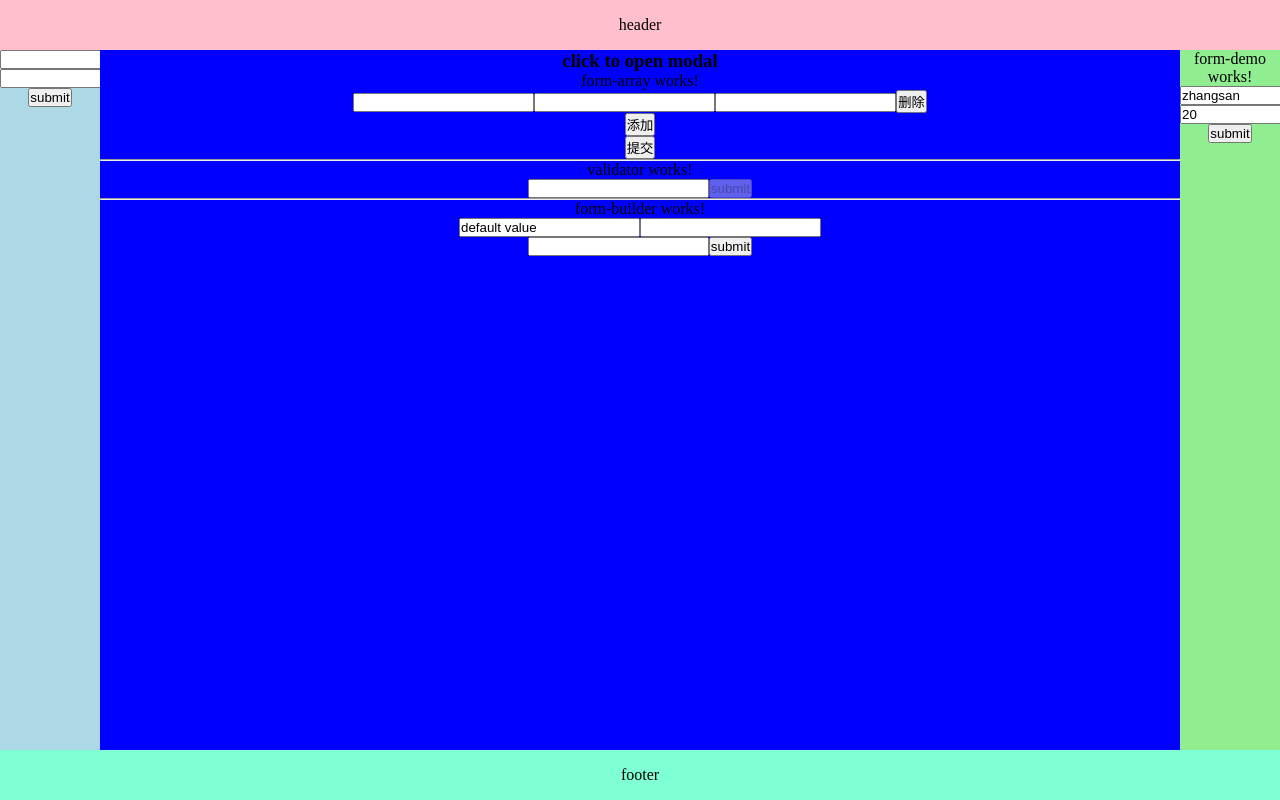
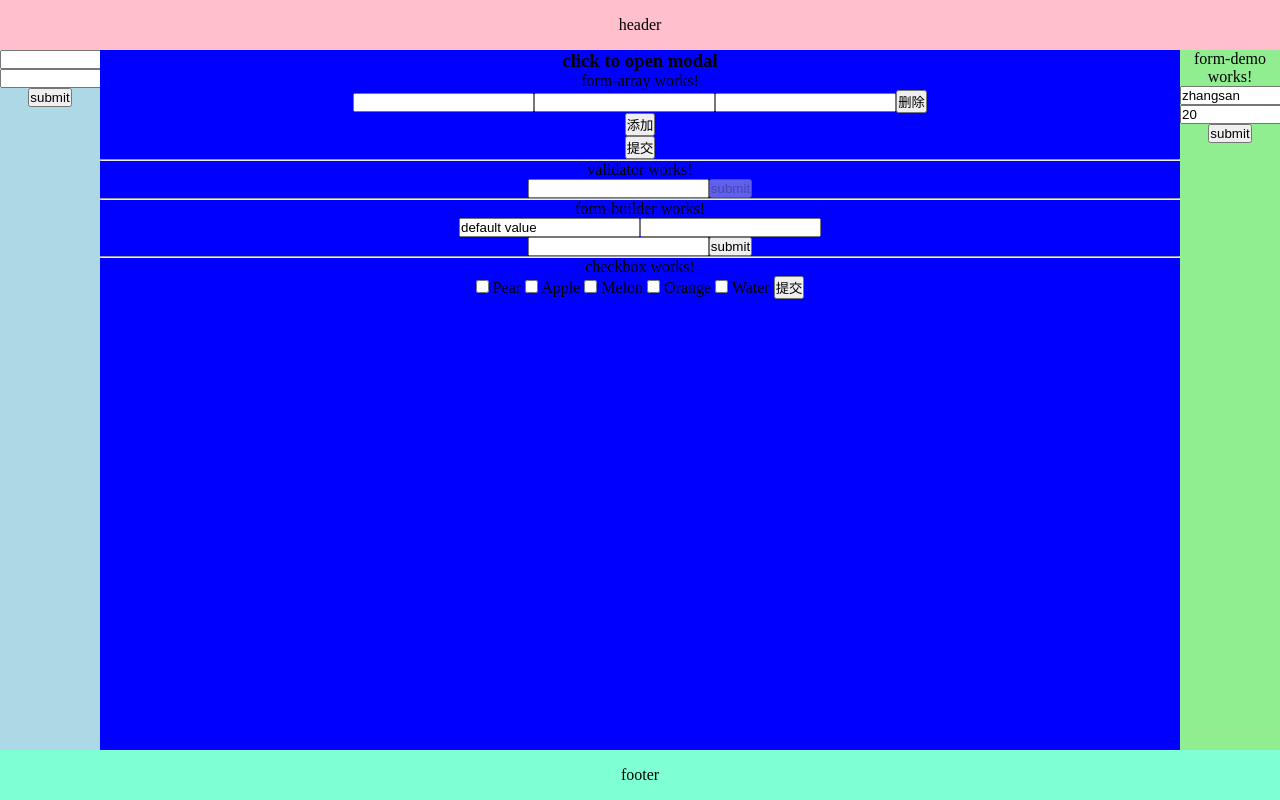
Before and after one commit to tonghuaying/my-angular-demo, an Angular app: page / in a window 1280 px wide. Shown: the top 800 px of the page. Built offline with nearby package versions, Linux system fonts and the light colour scheme.

Commit message:
feat: checkbox

```diff
--- a/src/app/app.component.html
+++ b/src/app/app.component.html
@@ -41,6 +41,8 @@
       <app-validator></app-validator>
       <hr />
       <app-form-builder></app-form-builder>
+      <hr />
+      <app-checkbox></app-checkbox>
     </div>
     <div class="right">
       <app-form-demo></app-form-demo>
--- a/src/app/app.module.ts
+++ b/src/app/app.module.ts
@@ -9,6 +9,7 @@ import { FormDemoComponent } from './components/form-demo/form-demo.component';
 import { FormArrayComponent } from './components/form-array/form-array.component';
 import { ValidatorComponent } from './components/validator/validator.component';
 import { FormBuilderComponent } from './components/form-builder/form-builder.component';
+import { CheckboxComponent } from './components/checkbox/checkbox.component';
 
 @NgModule({
   declarations: [
@@ -17,7 +18,8 @@ import { FormBuilderComponent } from './components/form-builder/form-builder.com
     FormDemoComponent,
     FormArrayComponent,
     ValidatorComponent,
-    FormBuilderComponent
+    FormBuilderComponent,
+    CheckboxComponent
   ],
   imports: [
     BrowserModule,
--- /dev/null
+++ b/src/app/components/checkbox/checkbox.component.html
@@ -0,0 +1,8 @@
+<p>checkbox works!</p>
+<form [formGroup]="form" (submit)="onSubmit()">
+  <label *ngFor="let item of ListData">
+    <input type="checkbox" [value]="item.value" (change)="onChange($event)" />
+    {{ item.name }}
+  </label>
+  <button>提交</button>
+</form>
--- /dev/null
+++ b/src/app/components/checkbox/checkbox.component.ts
@@ -0,0 +1,47 @@
+import { Component } from '@angular/core';
+import { FormArray, FormBuilder, FormGroup } from '@angular/forms';
+
+
+interface ListItem {
+  name: string
+  value: string
+}
+@Component({
+  selector: 'app-checkbox',
+  templateUrl: './checkbox.component.html',
+  styleUrls: ['./checkbox.component.css']
+})
+export class CheckboxComponent {
+  ListData: ListItem[] = [
+    { name: 'Pear', value: 'pear'},
+    { name: 'Apple', value: 'apple'},
+    { name: 'Melon', value: 'melon'},
+    { name: 'Orange', value: 'orange'},
+    { name: 'Water', value: 'water'},
+  ]
+
+  form: FormGroup
+
+  constructor (private fb: FormBuilder) {
+    this.form = this.fb.group({
+      checkArray: this.fb.array([])
+    })
+  }
+
+  onSubmit () {
+    console.log(this.form.value)
+  }
+
+  onChange (event: Event) {
+    const target = event.target as HTMLInputElement
+    const value = target.value
+    const checked = target.checked
+    const checkArray = this.form.get('checkArray') as FormArray
+    if (checked) {
+      checkArray.push(this.fb.control(value))
+    } else {
+      const index = checkArray.controls.findIndex(control => control.value === value)
+      checkArray.removeAt(index)
+    }
+  }
+}
```
Also changed, not shown: src/app/components/checkbox/checkbox.component.css (added), 1 other file (tests, documents, lock files or other folders).
